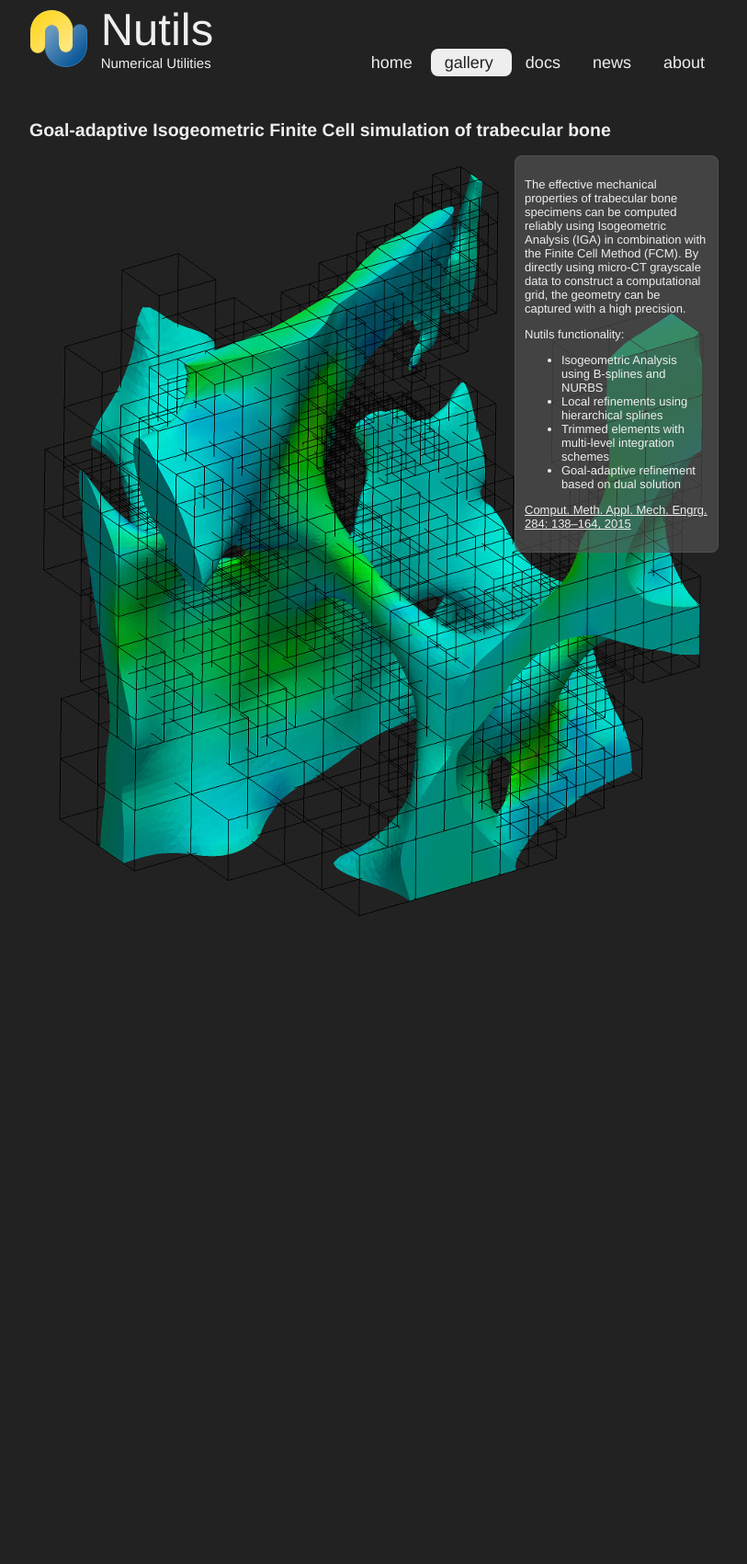
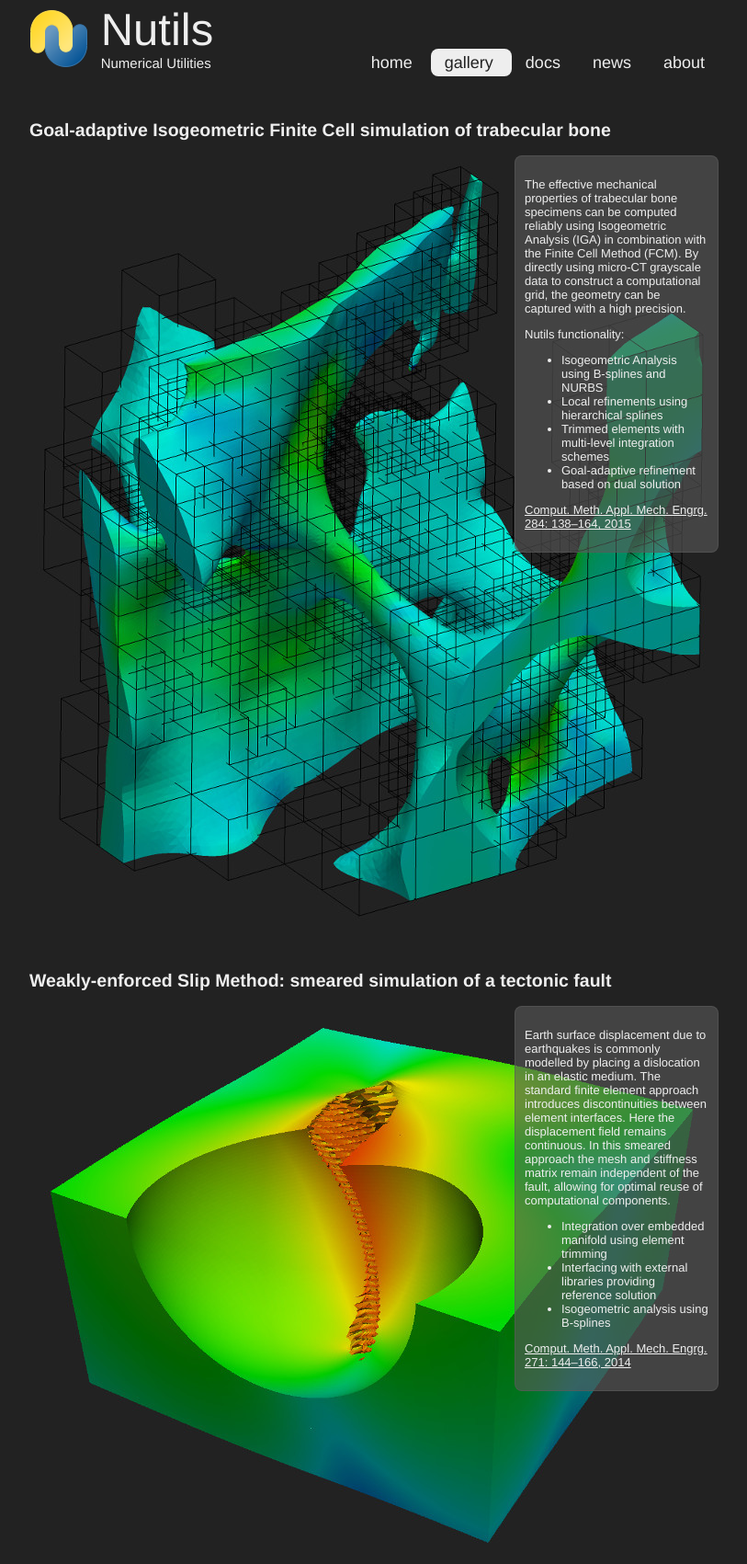
Before and after one commit to nutils/nutils.github.io, a Jekyll site: the page built from gallery.html, in a window 1280 px wide. Shown: the whole page at 92% size, without its empty margins (233-1046 px from the left). Built offline with Jekyll 4.4.1, drawn with Linux system fonts in a browser that asks for light colours; Markdown is read by kramdown in place of the engine named in the settings; before the commit the page ends 1018 px from its top, so only the background shows below that.

Commit message:
add wsm fault to gallery

```diff
--- a/gallery.html
+++ b/gallery.html
@@ -30,4 +30,64 @@ title: Gallery
 
   </div>
 
+<!--
+  <h2>Demixing of immiscible fluids in a tube</h2>
+
+  <div class="galleryitem">
+
+    <video poster="/images/fluidstube.jpg" controls>
+    <source src="http://data.hvzengineering.nl/videos/cahnhilliard.webm" type='video/webm; codecs="vp8.0, vorbis"'>
+    <source src="http://data.hvzengineering.nl/videos/cahnhilliard.ogv" type='video/ogg; codecs="theora, vorbis"'>
+    <source src="http://data.hvzengineering.nl/videos/cahnhilliard.mp4" type='video/mp4; codecs="avc1.4D401E, mp4a.40.2"'>
+    </video>
+
+    <div class="overlay">
+      <p>
+      Some nice text about this fancy simulation.
+      Some nice text about this fancy simulation.
+      Some nice text about this fancy simulation.
+      Some nice text about this fancy simulation.
+      Some nice text about this fancy simulation.
+      Some nice text about this fancy simulation.
+      Some nice text about this fancy simulation.
+      Some nice text about this fancy simulation.
+      Some nice text about this fancy simulation.
+      Some nice text about this fancy simulation.
+      Some nice text about this fancy simulation.
+      Some nice text about this fancy simulation.
+      </p>
+      <ul>
+       <li> Cool feature 1 </li>
+       <li> Cool feature 2 </li>
+       <li> Cool feature 3 </li>
+      </ul>
+    </div>
+
+  </div>
+-->
+
+  <h2>Weakly-enforced Slip Method: smeared simulation of a tectonic fault</h2>
+
+  <div class="galleryitem">
+
+    <img src="/images/wsmfault.jpg" alt="WSM Fault">
+
+    <div class="overlay">
+      <p>
+      Earth surface displacement due to earthquakes is commonly modelled by
+      placing a dislocation in an elastic medium. The standard finite element
+      approach introduces discontinuities between element interfaces. Here the
+      displacement field remains continuous. In this smeared approach the mesh
+      and stiffness matrix remain independent of the fault, allowing for
+      optimal reuse of computational components.</p>
+      <ul>
+       <li> Integration over embedded manifold using element trimming </li>
+       <li> Interfacing with external libraries providing reference solution </li>
+       <li> Isogeometric analysis using B-splines </li>
+      </ul>
+      <p><a href="http://dx.doi.org/10.1016/j.cma.2013.12.004">Comput. Meth. Appl. Mech. Engrg. 271: 144–166, 2014</a></p>
+    </div>
+
+  </div>
+
 </div>
```
Also changed, not shown: images/wsmfault.jpg (added).
